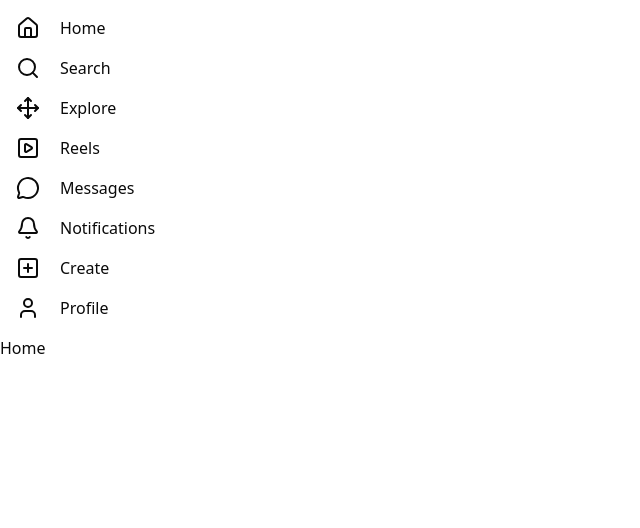
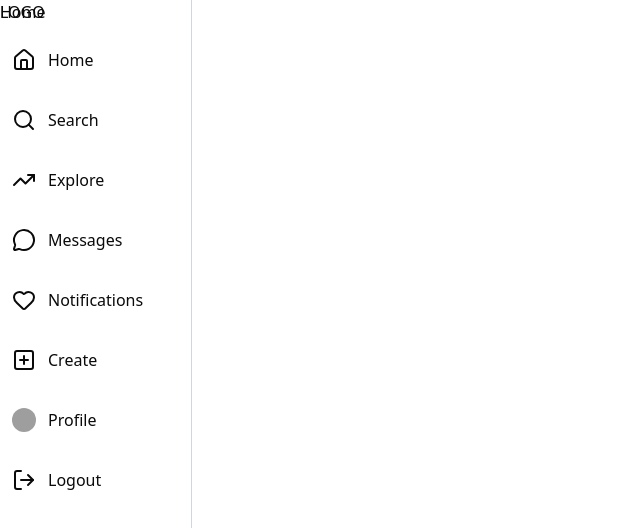
Before and after one commit to SriHariPokkimgari/Instaclone, a React (Vite) app in the folder client/: page / in a window 1280 px wide. Shown: the top 528 px of the page, without its empty margins (0-640 px from the left). Built offline with nearby package versions, Linux system fonts and the light colour scheme; grey boxes are pictures that could not be loaded; the HTML template or start-up script is replaced by a standard one.

Commit message:
update leftsidebar file

```diff
--- a/client/src/components/LeftSidebar.jsx
+++ b/client/src/components/LeftSidebar.jsx
@@ -1,35 +1,79 @@
 import {
-  Bell,
+  Heart,
   Home,
+  LogOut,
   MessageCircle,
-  Move,
+  PlusSquare,
   Search,
-  SquarePlay,
-  SquarePlus,
-  User,
+  TrendingUp,
 } from "lucide-react";
 import React from "react";
+import { Avatar, AvatarFallback, AvatarImage } from "./ui/avatar";
+import axios from "../axios";
+import { useNavigate } from "react-router-dom";
+import { toast } from "sonner";
+
+const sideBarItems = [
+  { icon: <Home />, text: "Home" },
+  { icon: <Search />, text: "Search" },
+  { icon: <TrendingUp />, text: "Explore" },
+  { icon: <MessageCircle />, text: "Messages" },
+  { icon: <Heart />, text: "Notifications" },
+  { icon: <PlusSquare />, text: "Create" },
+  {
+    icon: (
+      <Avatar className="h-6 w-6">
+        <AvatarImage src="https://github.com/shadcn.png" alt="@shadcn" />
+        <AvatarFallback>CN</AvatarFallback>
+      </Avatar>
+    ),
+    text: "Profile",
+  },
+  { icon: <LogOut />, text: "Logout" },
+];
 
 const LeftSidebar = () => {
-  const sideBar = [
-    { icon: <Home />, text: "Home" },
-    { icon: <Search />, text: "Search" },
-    { icon: <Move />, text: "Explore" },
-    { icon: <SquarePlay />, text: "Reels" },
-    { icon: <MessageCircle />, text: "Messages" },
-    { icon: <Bell />, text: "Notifications" },
-    { icon: <SquarePlus />, text: "Create" },
-    { icon: <User />, text: "Profile" },
-  ];
+  const navigate = useNavigate();
+
+  const loguotHandler = async () => {
+    try {
+      const res = await axios.get("/user/logout");
+      console.log(res);
+      toast(res?.data?.message);
+      navigate("/login");
+    } catch (error) {
+      console.log(error);
+      if (error?.message) {
+        toast(error?.message);
+      } else {
+        toast(error?.response?.data?.data?.message);
+      }
+    }
+  };
+
+  const sideBarHandler = (item) => {
+    if (item === "Logout") loguotHandler();
+  };
 
   return (
-    <div>
-      {sideBar.map((item) => (
-        <div className="flex m-4 gap-5 w-[200px] hover:bg-gray-300">
-          {item.icon}
-          {item.text}
+    <div className="fixed left-0 right-0 border-r border-gray-300 w-[15%] h-screen">
+      <div className="flex flex-col">
+        <h1>LOGO</h1>
+        <div>
+          {sideBarItems.map((item, index) => {
+            return (
+              <div
+                key={index}
+                className="flex items-center gap-3 relative hover:bg-gray-100 p-3 rounded-lg cursor-pointer mt-3"
+                onClick={() => sideBarHandler(item.text)}
+              >
+                {item.icon}
+                <span>{item.text}</span>
+              </div>
+            );
+          })}
         </div>
-      ))}
+      </div>
     </div>
   );
 };
--- a/client/src/components/Login.jsx
+++ b/client/src/components/Login.jsx
@@ -4,13 +4,14 @@ import { Input } from "./ui/input";
 import { Button } from "./ui/button";
 import axios from "../axios";
 import { toast } from "sonner";
-import { Link } from "react-router-dom";
+import { Link, useNavigate } from "react-router-dom";
 import { Loader2 } from "lucide-react";
 
 const Login = () => {
   const [formData, setFormData] = useState({ email: "", password: "" });
-  const [userData, setUserData] = useState(null);
   const [isLoading, setIsLoading] = useState(false);
+  const navigate = useNavigate();
+
   const handleLogin = async (e) => {
     e.preventDefault();
     setIsLoading(true);
@@ -19,8 +20,8 @@ const Login = () => {
         withCredentials: true,
       });
       setUserData(res?.data?.data);
+      navigate("/");
       toast.success(res?.data?.message);
-      console.log(res);
     } catch (error) {
       console.log(error);
       toast.error(error?.response?.data?.message);
--- /dev/null
+++ b/client/src/components/ui/avatar.jsx
@@ -0,0 +1,45 @@
+import * as React from "react"
+import * as AvatarPrimitive from "@radix-ui/react-avatar"
+
+import { cn } from "@/lib/utils"
+
+function Avatar({
+  className,
+  ...props
+}) {
+  return (
+    <AvatarPrimitive.Root
+      data-slot="avatar"
+      className={cn("relative flex size-8 shrink-0 overflow-hidden rounded-full", className)}
+      {...props} />
+  );
+}
+
+function AvatarImage({
+  className,
+  ...props
+}) {
+  return (
+    <AvatarPrimitive.Image
+      data-slot="avatar-image"
+      className={cn("aspect-square size-full", className)}
+      {...props} />
+  );
+}
+
+function AvatarFallback({
+  className,
+  ...props
+}) {
+  return (
+    <AvatarPrimitive.Fallback
+      data-slot="avatar-fallback"
+      className={cn(
+        "bg-muted flex size-full items-center justify-center rounded-full",
+        className
+      )}
+      {...props} />
+  );
+}
+
+export { Avatar, AvatarImage, AvatarFallback }
```
